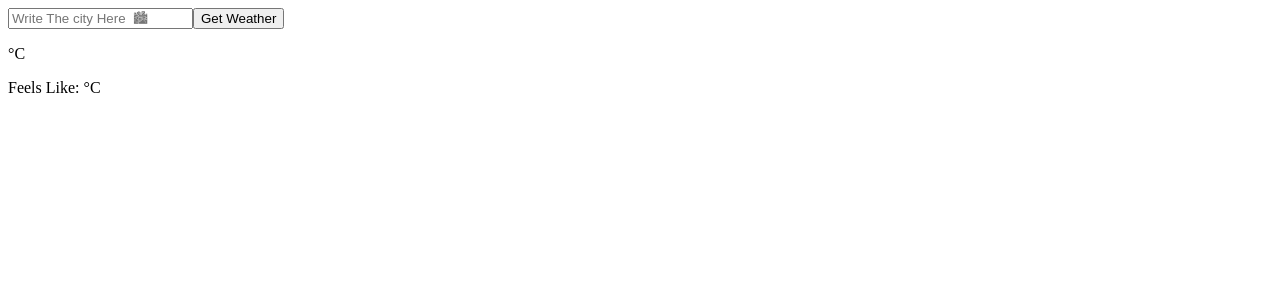
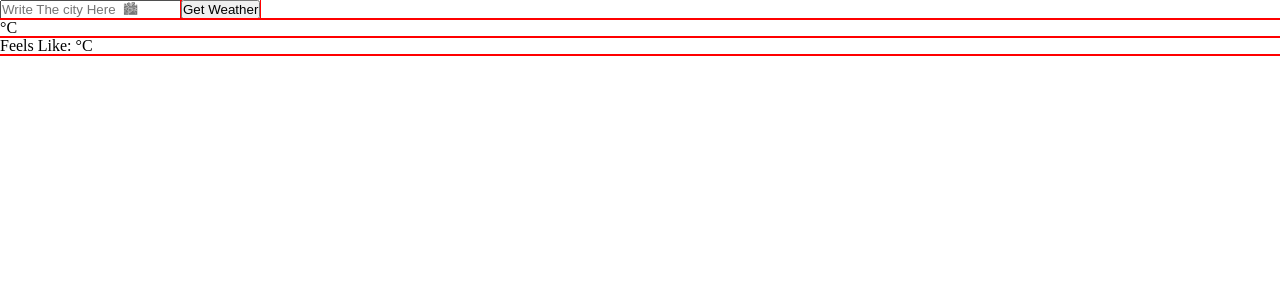
Before and after one commit to PHANTOMII79/Weather-App, a React (Vite) app in the folder WeatherApp/: page / in a window 1280 px wide. Shown: the top 300 px of the page. Built offline with nearby package versions, Linux system fonts and the light colour scheme; no server answers.

Commit message:
Adding CSS classes

```diff
--- a/WeatherApp/src/App.jsx
+++ b/WeatherApp/src/App.jsx
@@ -33,7 +33,8 @@ function ShowDataSpace({city, temp, feelslike, clouds }){
         {city.toUpperCase()}
       </p>
       <p className="temp">
-        {temp} °C
+        {`${temp}°C`}
+
       </p>
       <p className="feelslike">
         Feels Like:
@@ -74,6 +75,7 @@ export default function App(){
       const response = await fetch(`https://api.openweathermap.org/data/2.5/weather?q=${city}&appid=${APIkey}&units=metric`)
       if(!response.ok){
         throw new Error("Could not fetch");
+
       }
 
       const data = await response.json();
--- a/WeatherApp/src/index.css
+++ b/WeatherApp/src/index.css
@@ -0,0 +1,39 @@
+*{
+    margin: 0;
+    padding: 0;
+    outline: 1px solid red;
+
+}
+.AddDataSpace{
+
+
+}
+
+#AddDataText{
+
+
+}
+
+#SubmitDataText{
+
+
+}
+
+
+.ShowDataSpace{
+
+
+}
+
+.CityName{
+
+}
+.temp{
+
+}
+.feelslike{
+
+}
+.clouds{
+
+}
```
